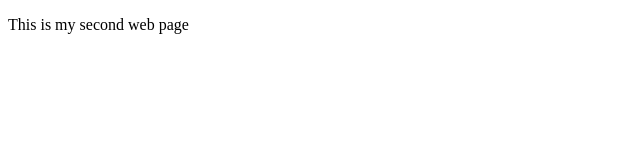
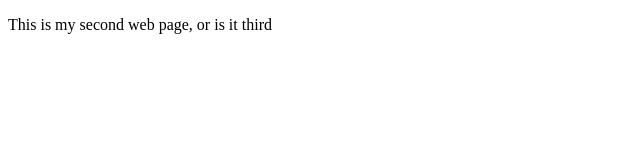
Before and after one commit to Daveo178/Daveo178.github.io, a plain HTML site: page index.html in a window 1280 px wide. Shown: the full height of the page, 0-640 px from the left. Drawn offline with Linux system fonts and the light colour scheme.

```diff
--- a/index.html
+++ b/index.html
@@ -10,7 +10,7 @@
 
 
 <p>
-    This is my second web page
+    This is my second web page, or is it third
 </p>
 
 
```
